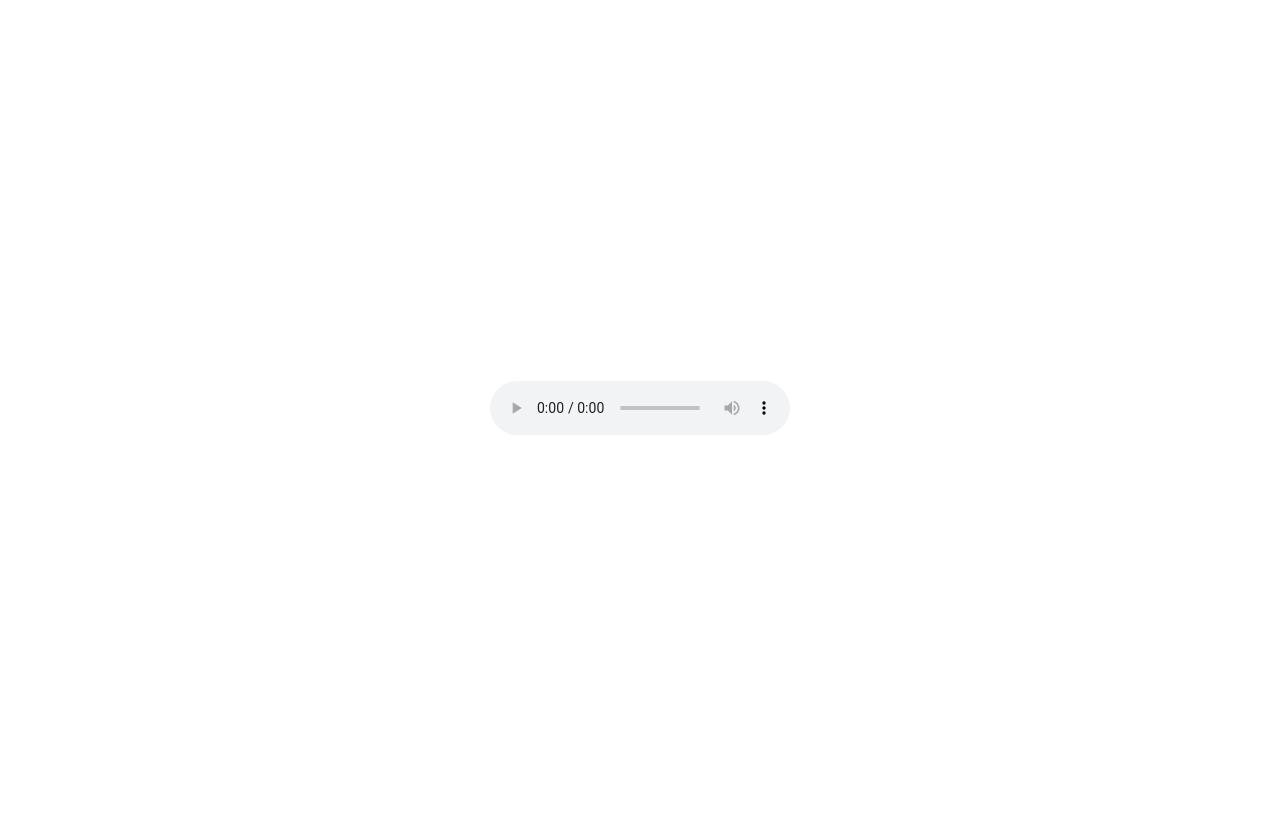
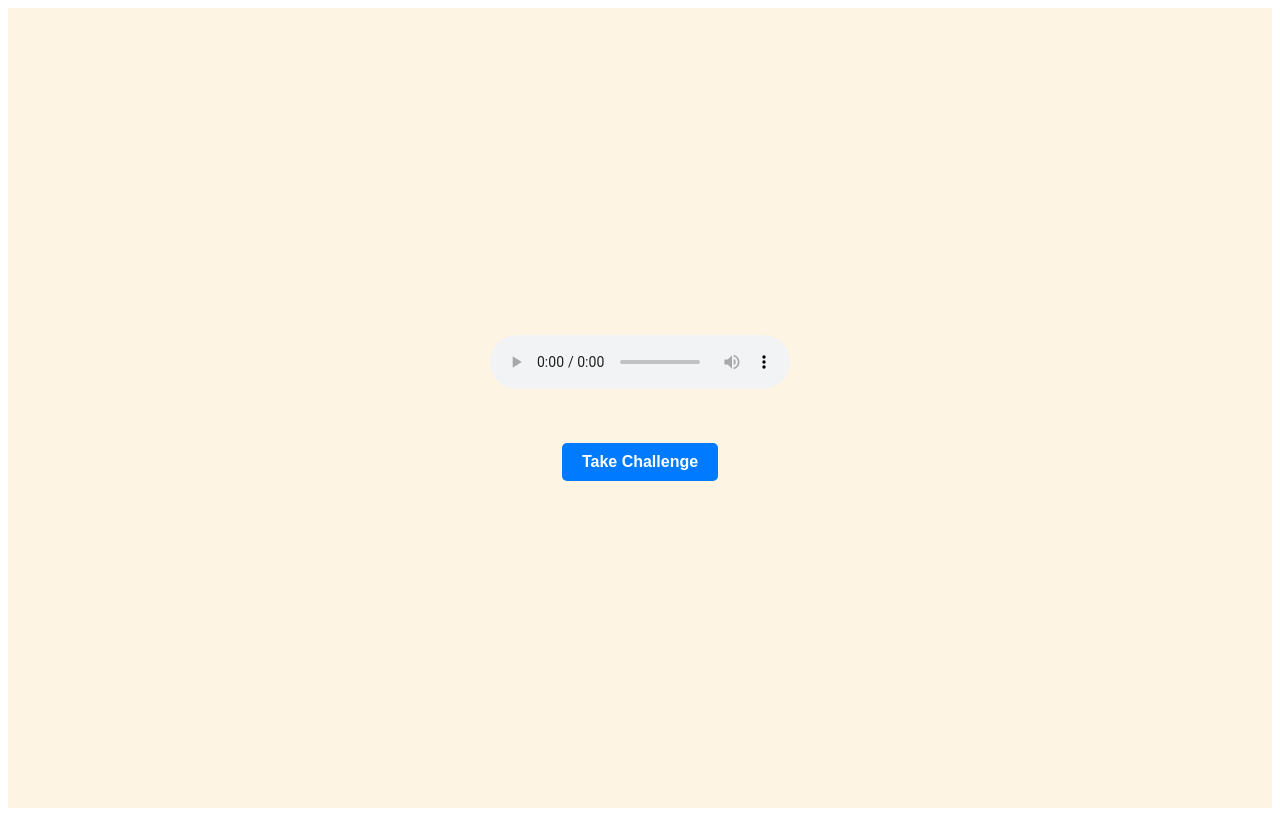
Before and after one commit to SivarajDXC/listening, a plain HTML site: page sample/index.html in a window 1280 px wide. Drawn offline with Linux system fonts and the light colour scheme.

Commit message:
Update index.html

```diff
--- a/sample/index.html
+++ b/sample/index.html
@@ -1,23 +1,49 @@
 <!DOCTYPE html>
 <html>
   <head>
-      <meta name="viewport" content="width=device-width, initial-scale=1.0">
+    <meta name="viewport" content="width=device-width, initial-scale=1.0" />
     <style>
-    /* CSS for the audio player */
       .container {
+        background-color: #FEF4E4;
         display: flex;
+        flex-direction: column;
         height: 100vh;
         justify-content: center;
         align-items: center;
+      }
+      .btn {
+        display: inline-block;
+        padding: 10px 20px;
+        background-color: #007bff;
+        color: #fff;
+        text-decoration: none;
+        border-radius: 5px;
+        border: none;
+        text-align: center;
+        font-size: 16px;
+        font-weight: bold;
+        font-family: sans-serif;
+        margin-top: 50px;
       }
     </style>
   </head>
   <body>
     <div class="container">
+      <div>
         <audio controls>
-      <source src="https://raw.githubusercontent.com/SivarajDXC/listening/master/sample/sample-9s.mp3" type="audio/mpeg">
+          <source
+            src="https://raw.githubusercontent.com/SivarajDXC/listening/master/sample/sample-9s.mp3" type="audio/mpeg"
+            type="audio/mpeg"
+          />
           Your browser does not support the audio element.
         </audio>
       </div>
+
+      <div>
+        <a class="btn" href="https://forms.office.com/r/Ush39vfhMN">
+          Take Challenge
+        </a>
+      </div>
+    </div>
   </body>
 </html>
```
Lines whose indentation alone changed are shown as unchanged.
